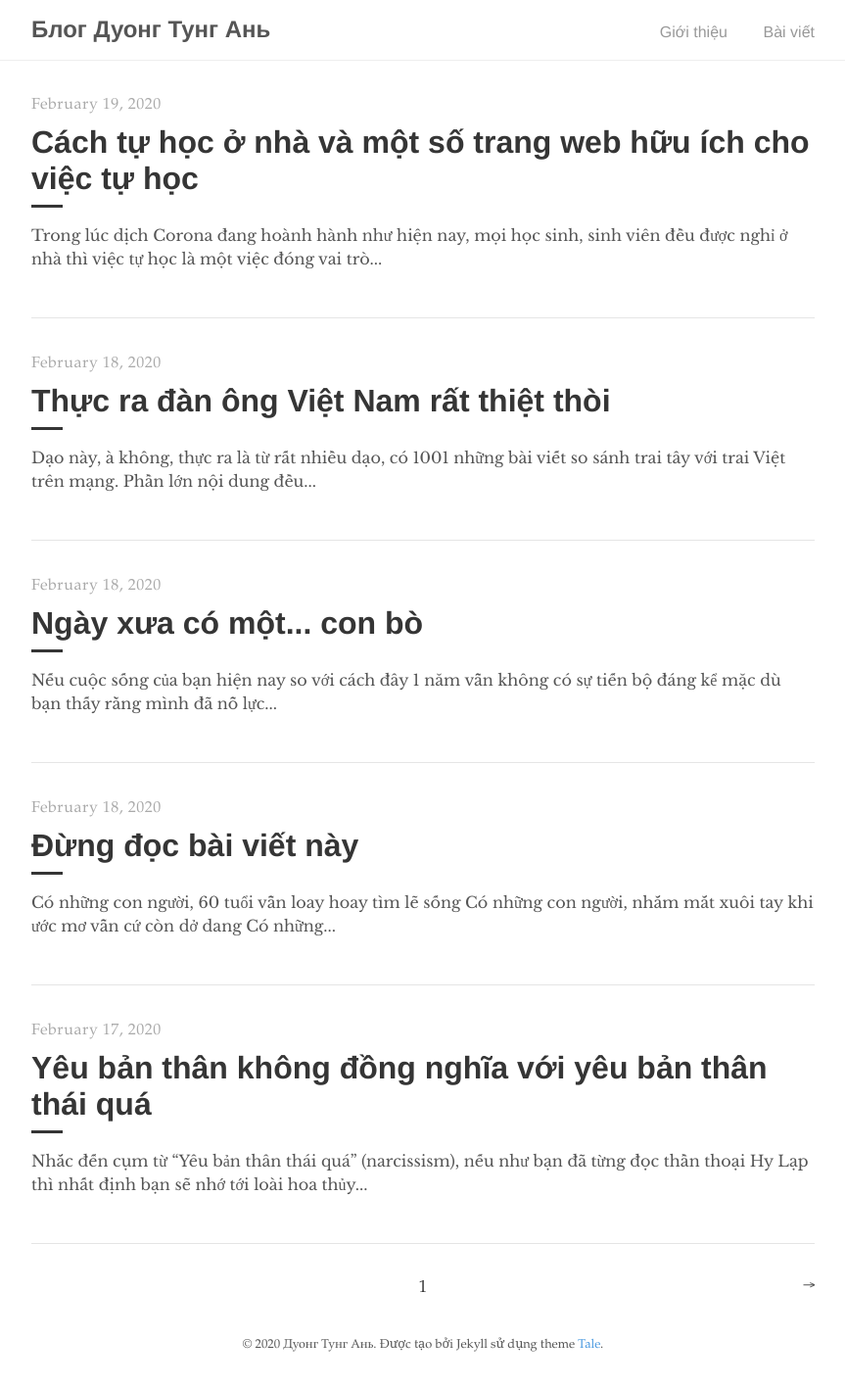
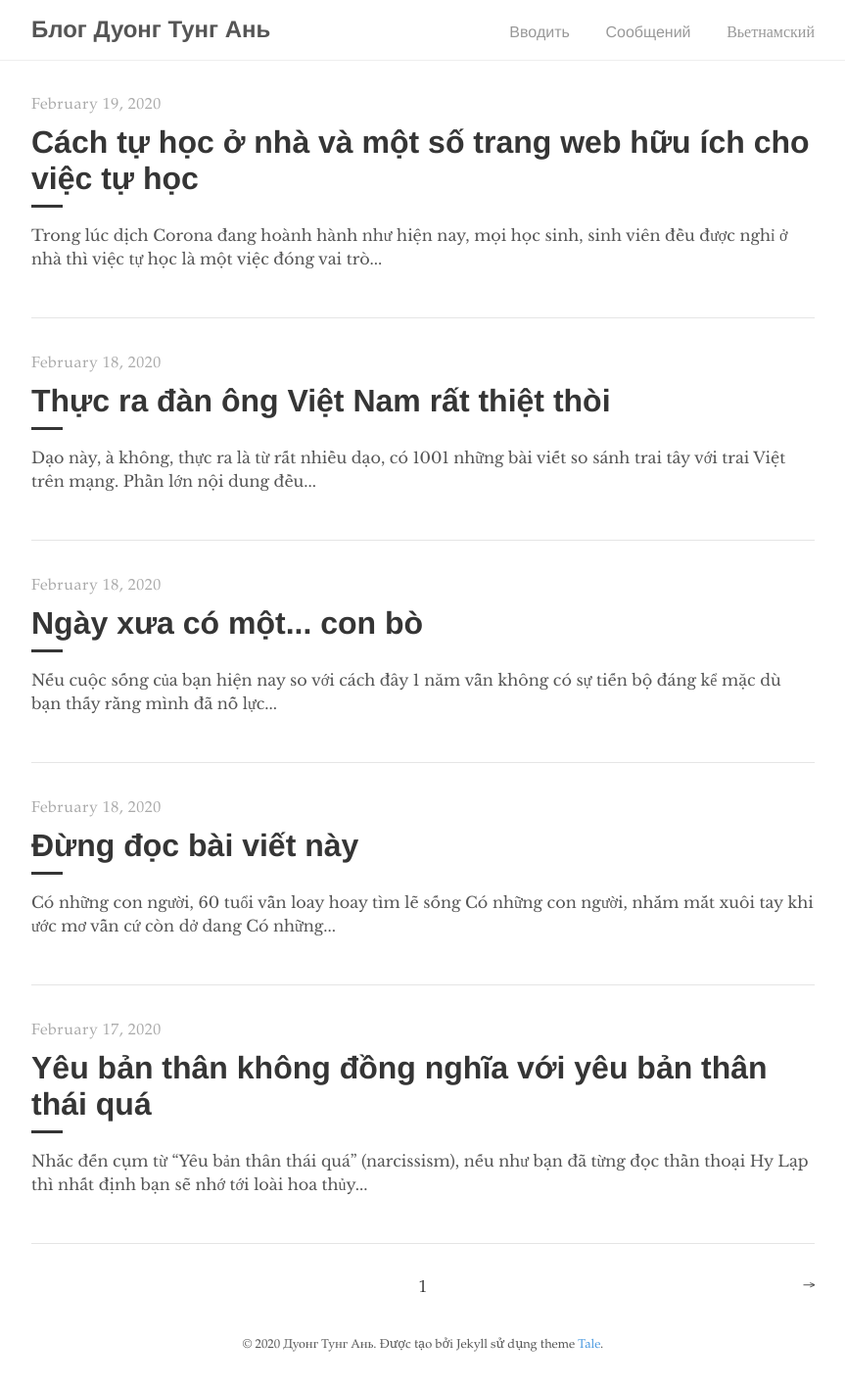
Before and after one commit to duongtunganh/ru, a Jekyll site: the page built from index.html, in a window 1280 px wide. Shown: the whole page at 98% size, without its empty margins (208-1071 px from the left). Built offline with Jekyll 4.4.1, drawn with Linux system fonts in a browser that asks for light colours; the list of posts is cut into pages by our own code.

Commit message:
Update navigation.html

```diff
--- a/_includes/navigation.html
+++ b/_includes/navigation.html
@@ -4,8 +4,9 @@
       <h2 class="nav-title">{{ site.title }}</h2>
     </a>
     <ul>
-      <li><a href="{{ '/about' | prepend: site.baseurl }}">Giới thiệu</a></li>
-      <li><a href="{{ site.baseurl }}/">Bài viết</a></li>
+      <li><a href="{{ '/about' | prepend: site.baseurl }}">Вводить</a></li>
+      <li><a href="{{ site.baseurl }}/">Сообщений</a></li>
+	  <li><a href="{{ site.baseurl }}/"></a>Вьетнамский</li>
     </ul>
   </div>
 </nav>
```
